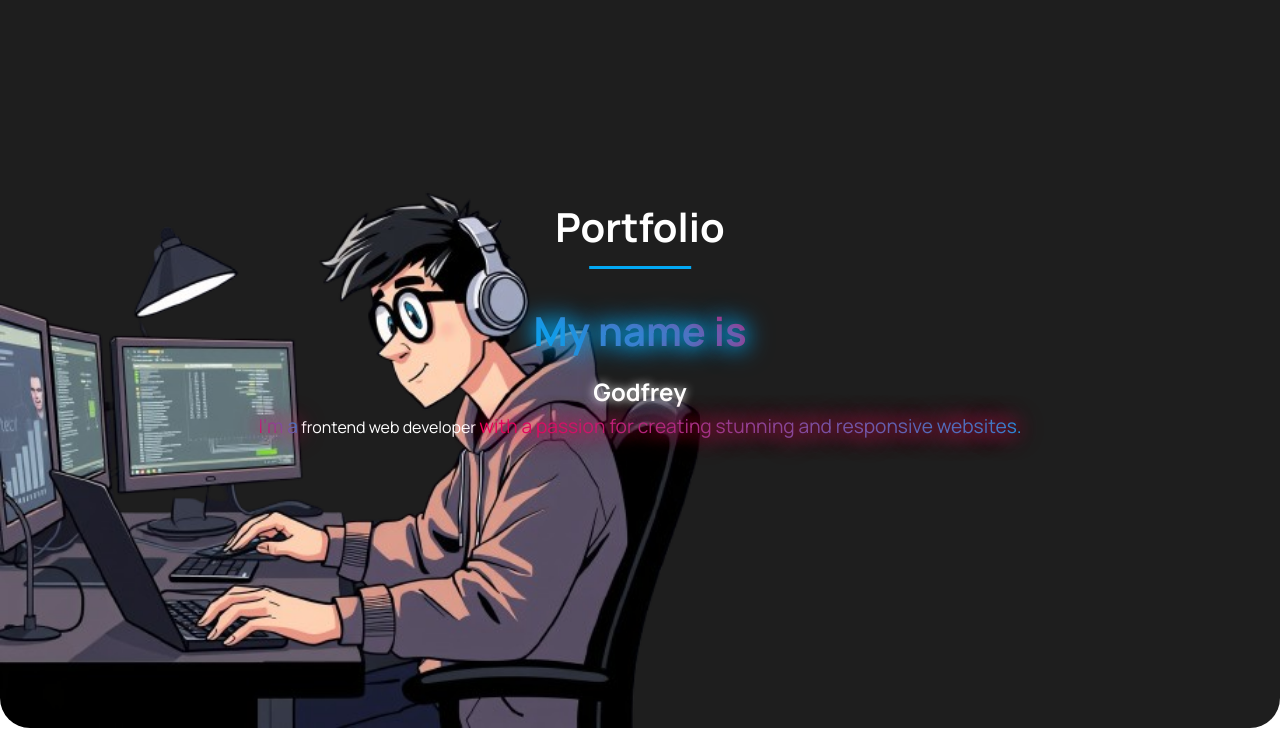
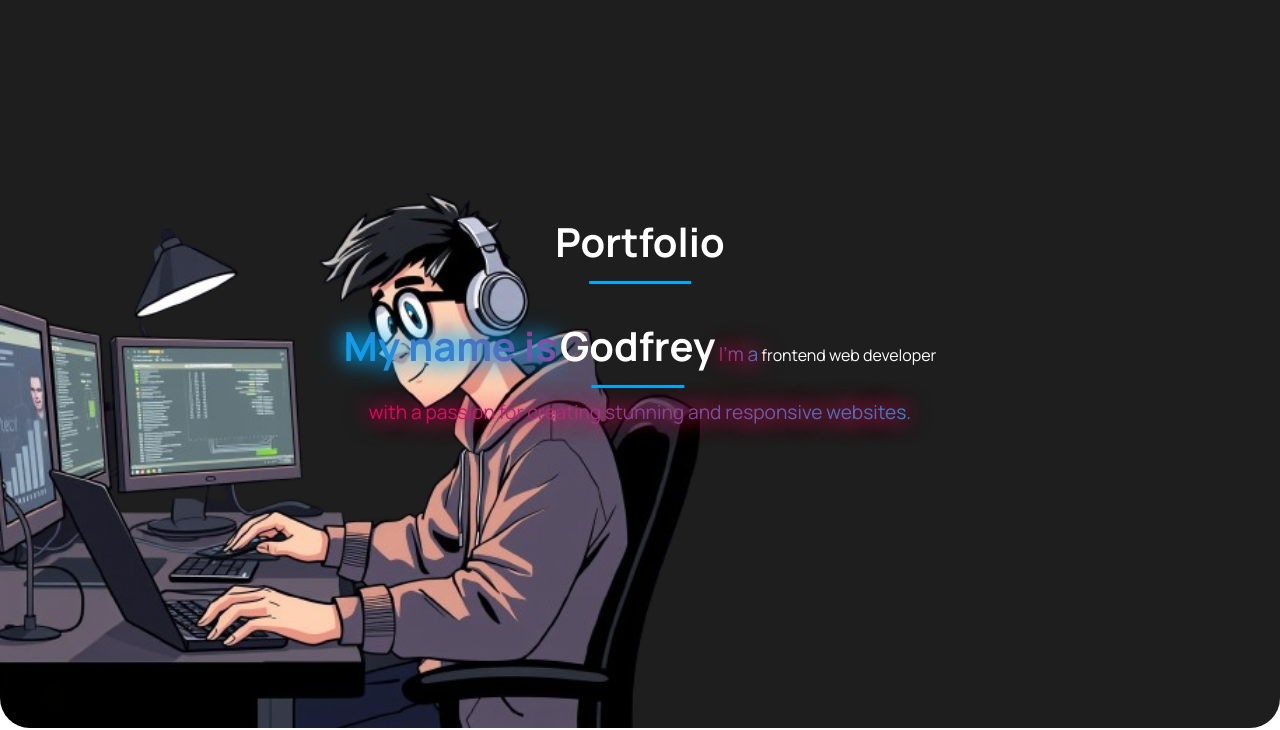
Before and after one commit to fearlessx77/portfolio, a plain HTML site: page index.html in a window 1280 px wide. Shown: the part 82-812 px from the top of the page. Drawn offline with Linux system fonts and the light colour scheme.

Commit message:
Update index.html

```diff
--- a/index.html
+++ b/index.html
@@ -37,7 +37,7 @@
             <h1>Portfolio</h1>
             <div class="intro">
               <div class="content-1">
-                <h2 class="intro-name">My name is</h2> <h2 id="txt"><span class="highlight">Godfrey</span></h2>
+                <h2 class="intro-name">My name is</h2> <h1 id="txt">Godfrey</h1>
                 <p class="intro-description">I'm a</p> <span id="txt">frontend web developer</span> <p class="intro-description"> with a passion for creating stunning and responsive websites.</p>
             </div>
 
```
